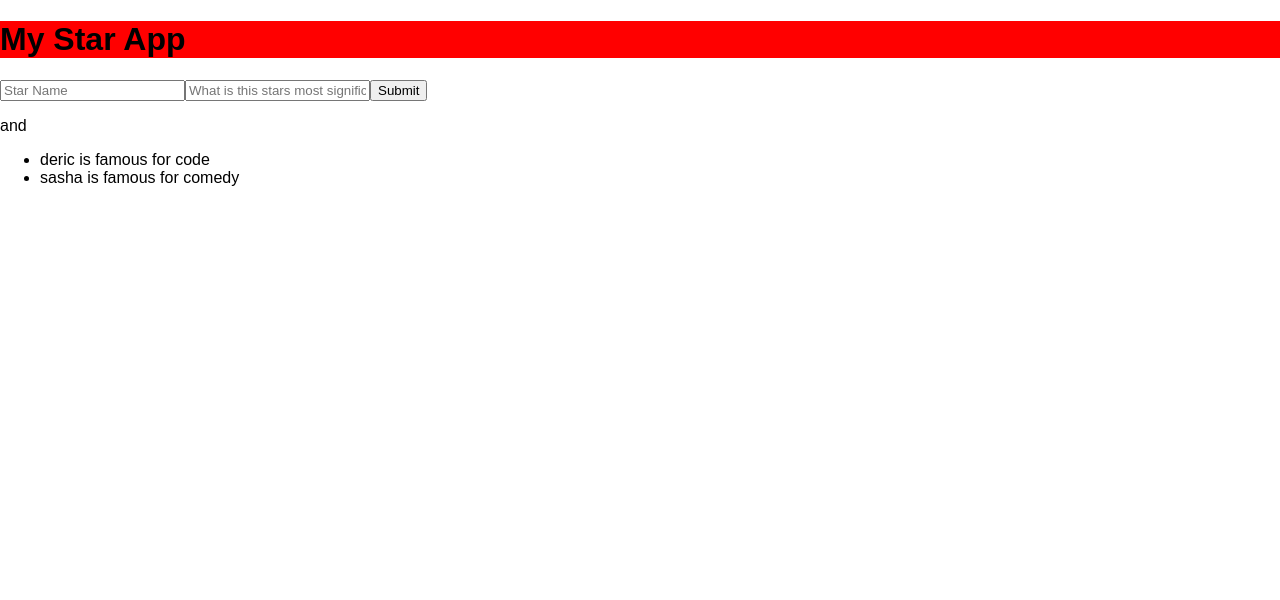
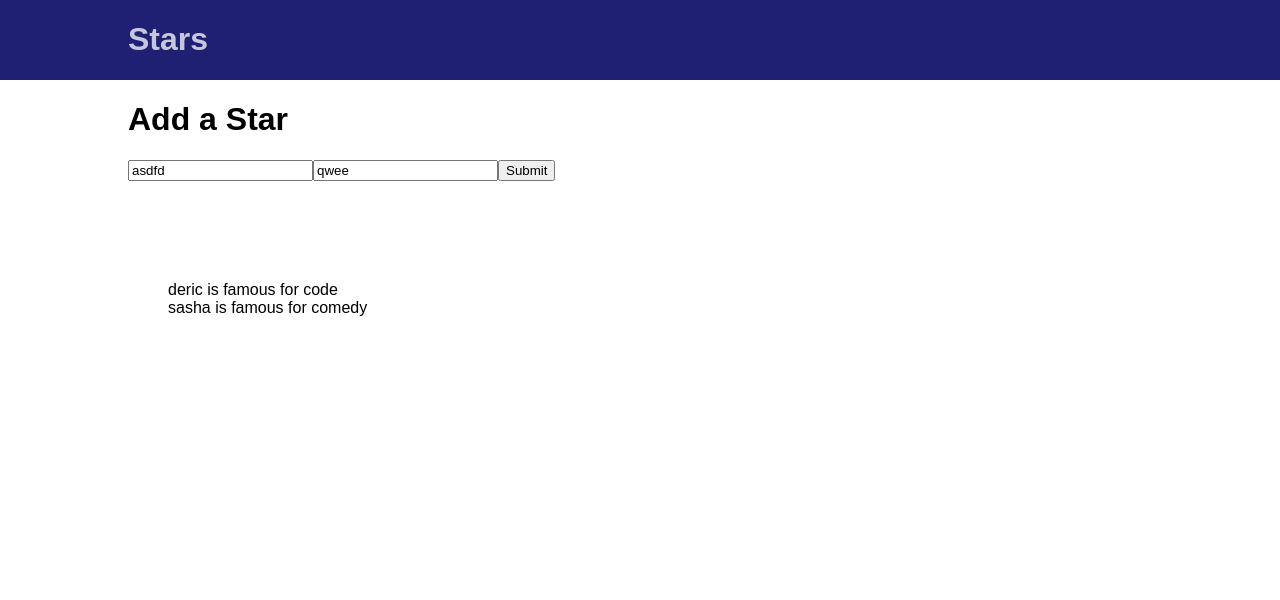
Before and after one commit to bhickey77/react-stars-practice, a React app: page / in a window 1280 px wide. Built offline with nearby package versions, Linux system fonts and the light colour scheme.

Commit message:
update styling

```diff
--- /dev/null
+++ b/src/components/App/App.css
@@ -0,0 +1,7 @@
+.App {
+    display: grid;
+    width: 100%;
+    height: 100%;
+    grid-template-columns: repeat(10, 1fr);
+    grid-template-rows: repeat(40, 1fr);
+}
--- a/src/components/App/App.js
+++ b/src/components/App/App.js
@@ -1,13 +1,60 @@
 import React, { Component } from 'react';
 import Header from '../Header/Header'
-import Star from '../Star/Star';
+import NewStar from '../NewStar/NewStar';
+import StarList from '../StarList/StarList'
+import './App.css'
 
 class App extends Component {
+  constructor(props){
+    super(props);
+
+    this.state = {
+        star: {
+            name: 'asdfd',
+            achievement: 'qwee'
+        },
+        starList: [
+            {name: 'deric', achievement: 'code'},
+            {name: 'sasha', achievement: 'comedy'}
+        ]
+    }
+
+    this.handleSubmit = event => {
+      event.preventDefault();
+      console.log('star: ', this.state.star);
+          this.setState({
+              starList: [
+                  ...this.state.starList,
+                  this.state.star
+              ],
+              star: {
+                  name: '',
+                  achievement: ''
+              }
+          });
+    }
+
+    this.handleChangeFor = propertyName => event => {
+      console.log(event.target.value);
+      this.setState({
+        star: {
+          ...this.state.star,
+          [propertyName]: event.target.value
+        }
+      });
+      console.log(this.state.star.name);
+    }
+
+  }
+
   render() {
     return (
       <div className="App">
         <Header />
-        <Star />
+        <NewStar newStar={this.state.star}
+                handleSubmit={this.handleSubmit}
+                handleChangeFor={this.handleChangeFor}/>
+        <StarList starList={this.state.starList} />
       </div>
     );
   }
--- a/src/components/Header/Header.css
+++ b/src/components/Header/Header.css
@@ -1,3 +1,9 @@
 header {
-    background-color: red;
+    background-color: rgb(31, 31, 116);
+    grid-area: 1/1/2/11;
+    color: rgba(255, 255, 255, 0.749)
 }
+
+.App-title {
+    margin-left: 10%;
+}
--- a/src/components/Header/Header.js
+++ b/src/components/Header/Header.js
@@ -5,7 +5,7 @@ class Header extends Component {
   render() {
     return (
         <header className="App-header">
-          <h1 className="App-title">My Star App</h1>
+          <h1 className="App-title">Stars</h1>
         </header>
     );
   }
--- /dev/null
+++ b/src/components/NewStar/NewStar.css
@@ -0,0 +1,3 @@
+.Star {
+    grid-area: 2/2/5/10;
+}
--- /dev/null
+++ b/src/components/NewStar/NewStar.js
@@ -0,0 +1,20 @@
+import React, { Component } from 'react';
+import './NewStar.css'
+
+class NewStar extends Component {
+  render() {
+    return (
+      <div className="Star">
+        <h1>Add a Star</h1>
+        <form onSubmit={this.props.handleSubmit}>
+          <input value={this.props.newStar.name} onChange={this.props.handleChangeFor('name')} placeholder="Star Name"/>
+          <input value={this.props.newStar.achievement} onChange={this.props.handleChangeFor('achievement')} placeholder="What is this stars most significant achievement?"/>
+          <input type="submit" value="Submit"/>
+          {/* <p>{this.props.newStar.name} and {this.props.newStar.achievement}</p> */}
+        </form>
+      </div>
+    );
+  }
+}
+
+export default NewStar;
--- /dev/null
+++ b/src/components/Star/Star.css
@@ -0,0 +1,3 @@
+ul {
+    list-style-type: none;
+}
--- a/src/components/Star/Star.js
+++ b/src/components/Star/Star.js
@@ -1,60 +1,12 @@
 import React, { Component } from 'react';
+import './Star.css';
 
 class Star extends Component {
-    constructor(props){
-        super(props);
-
-        this.state = {
-            star: {
-                name: '',
-                achievement: ''
-            },
-            starList: [
-                {name: 'deric', achievement: 'code'},
-                {name: 'sasha', achievement: 'comedy'}
-            ]
-        }
-    }
-
-  handleSubmit = event => {
-    event.preventDefault();
-    console.log('star: ', this.state.star);
-        this.setState({
-            starList: [
-                ...this.state.starList,
-                this.state.star
-            ],
-            star: {
-                name: '',
-                achievement: ''
-            }
-        });
-  }
-
-  handleChangeFor = propertyName => event => {
-    console.log(event.target.value);
-    this.setState({
-      star: {
-        ...this.state.star,
-        [propertyName]: event.target.value
-      }
-    });
-    console.log(this.state.star.name);
-  }
-
   render() {
     return (
-      <div className="Star">
-        <form onSubmit={this.handleSubmit}>
-          <input value={this.state.star.name} onChange={this.handleChangeFor('name')} placeholder="Star Name"/>
-          <input value={this.state.star.achievement} onChange={this.handleChangeFor('achievement')} placeholder="What is this stars most significant achievement?"/>
-          <input type="submit" value="Submit"/>
-          <p>{this.state.star.name} and {this.state.star.achievement}</p>
-        </form>
-        <ul>
-            {this.state.starList.map(star => <li>{star.name} is famous for {star.achievement}</li>)}
-        </ul>
-      </div>
+        <li key={this.props.star.name}>
+          {this.props.star.name} is famous for {this.props.star.achievement}
+        </li>
     );
   }
 }
--- /dev/null
+++ b/src/components/StarList/StarList.css
@@ -0,0 +1,3 @@
+.StarList {
+    grid-area: 12/2/30/10;
+}
--- /dev/null
+++ b/src/components/StarList/StarList.js
@@ -0,0 +1,17 @@
+import React, { Component } from 'react';
+import Star from '../Star/Star'
+import './StarList.css'
+
+class StarList extends Component {
+  render() {
+    return (
+      <div className="StarList">
+        <ul>
+             {this.props.starList.map(star => <Star star={star} />)}
+        </ul>
+      </div>
+    );
+  }
+}
+
+export default StarList;
--- a/src/index.css
+++ b/src/index.css
@@ -1,5 +1,12 @@
-body {
+html, body {
   margin: 0;
-  padding: 0;
-  font-family: sans-serif;
+  height: 100%;
+  width: 100%;
+  font-family: Arial, Helvetica, sans-serif;
 }
+
+#root {
+  margin: 0;
+  height: 100%;
+  width: 100%;
+}
```
Also changed, not shown: src/components/Form/Form.js (deleted, +0 -13 lines).
